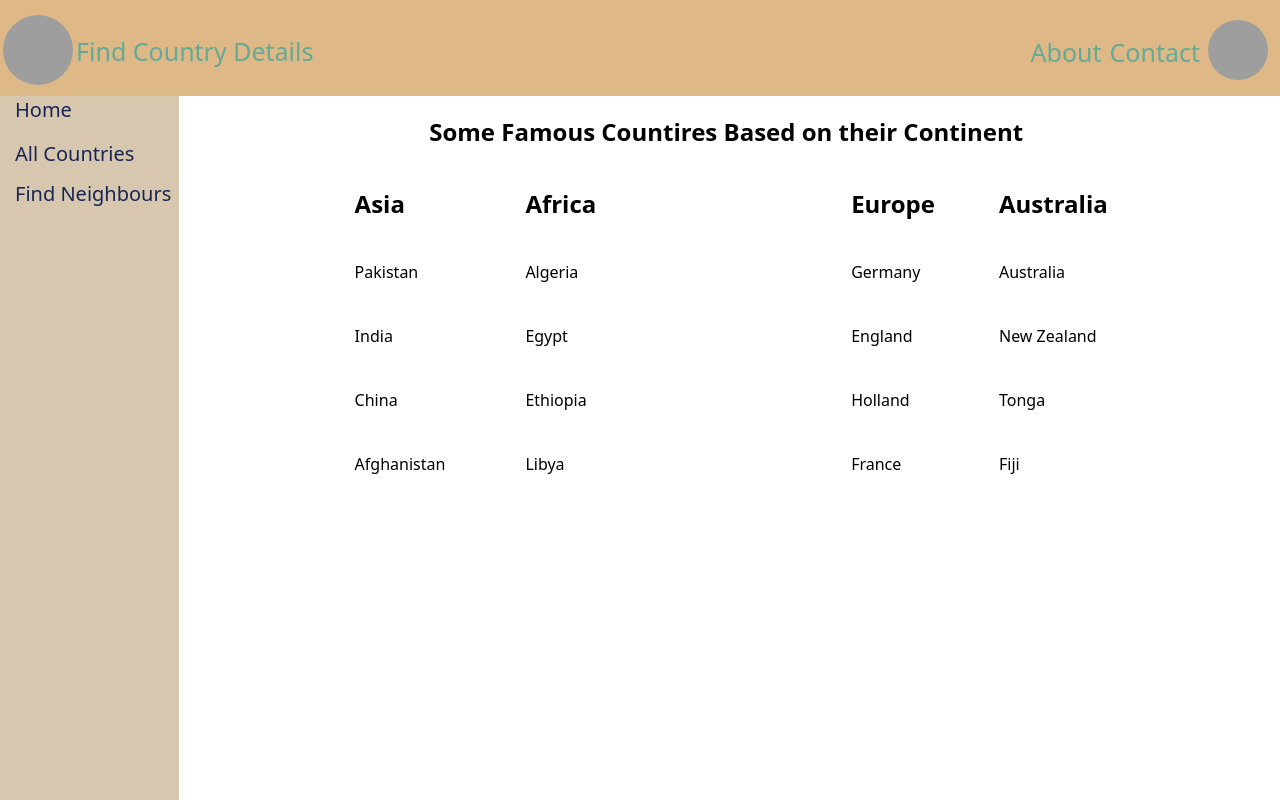
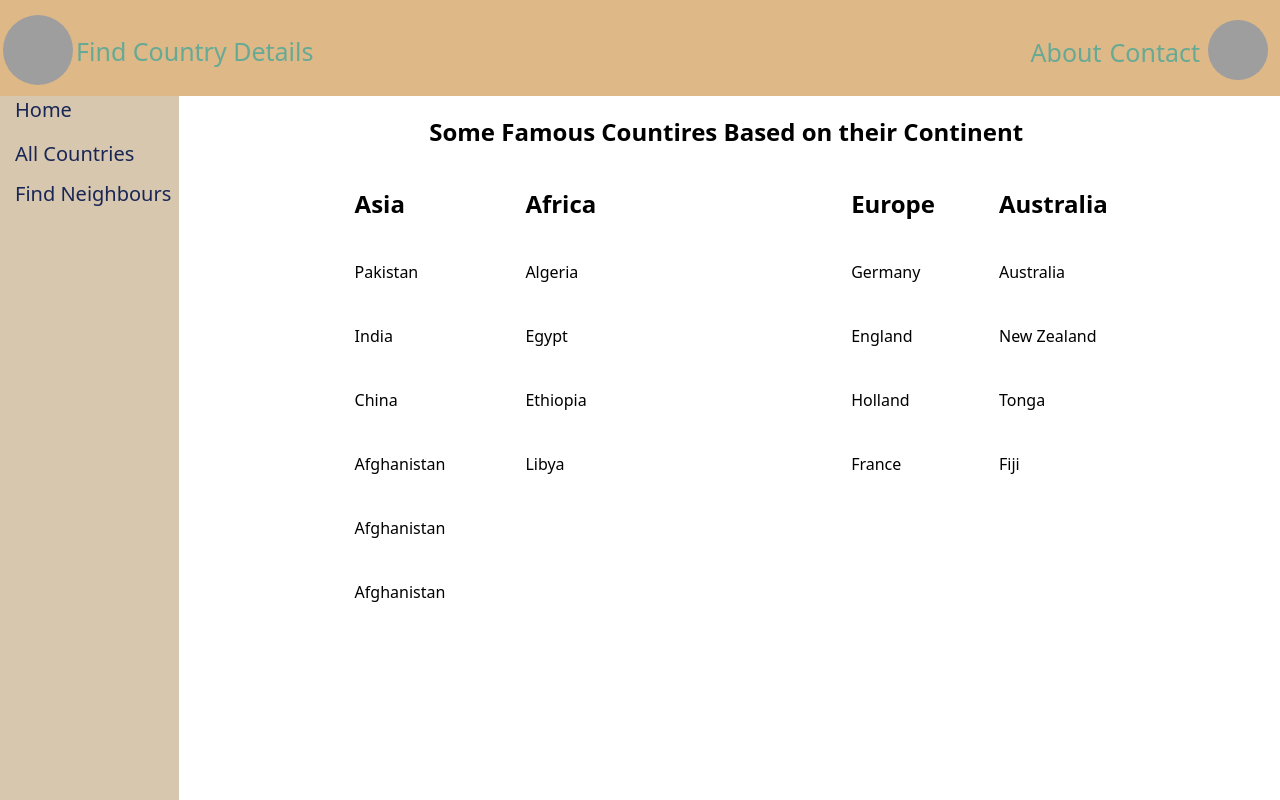
Before and after one commit to afaq01ahmad/SeProject, a React (Create React App) app: page /countries in a window 1280 px wide. Built offline with nearby package versions, Linux system fonts and the light colour scheme; grey boxes are pictures that could not be loaded.

Commit message:
New countries added

```diff
--- a/src/Project/countries.jsx
+++ b/src/Project/countries.jsx
@@ -20,6 +20,8 @@ const Countries = () => {
                   <li className="lg:mt-[40px]">Pakistan</li>
                   <li className="lg:mt-[40px]">India</li>
                   <li className="lg:mt-[40px]">China</li>
+                  <li className="lg:mt-[40px]">Afghanistan</li>
+                  <li className="lg:mt-[40px]">Afghanistan</li>
                   <li className="lg:mt-[40px]">Afghanistan</li>
                 </ul>
                 <ul className="">
```
